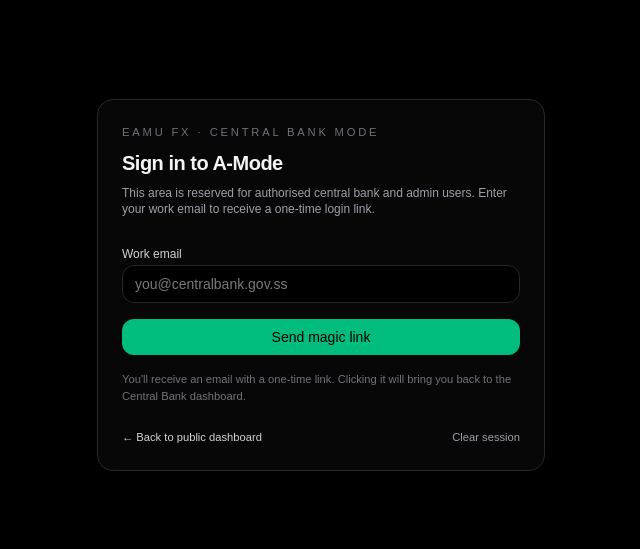
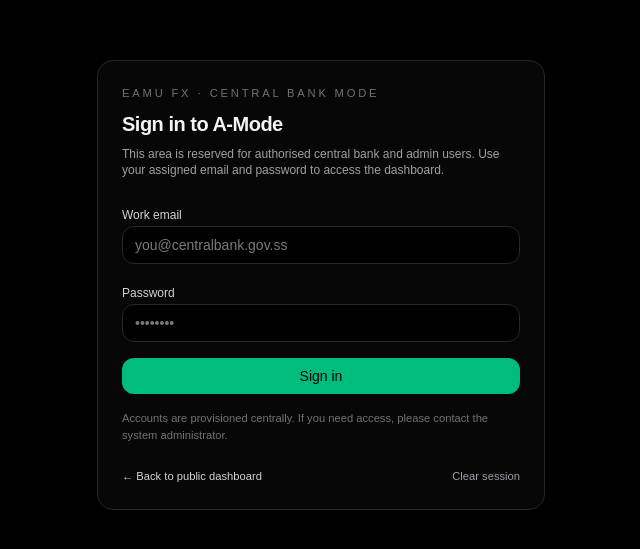
Before and after one commit to admindau/eamu-currency-tracker, a Next.js app: page /central-bank/login in a window 1280 px wide. Shown: the part 115-664 px from the top of the page, without its empty margins (319-959 px from the left). Built offline with nearby package versions, Linux system fonts and the light colour scheme; no server answers.

Commit message:
Fix: Central Bank login

```diff
--- a/app/central-bank/login/page.tsx
+++ b/app/central-bank/login/page.tsx
@@ -10,39 +10,49 @@ export default function CentralBankLoginPage() {
   const supabase = getSupabaseBrowserClient();
 
   const [email, setEmail] = useState("");
-  const [status, setStatus] = useState<"idle" | "sending" | "sent" | "error">(
-    "idle"
-  );
+  const [password, setPassword] = useState("");
+  const [status, setStatus] = useState<
+    "idle" | "signing-in" | "error"
+  >("idle");
   const [errorMessage, setErrorMessage] = useState<string | null>(null);
 
   async function handleSubmit(e: FormEvent) {
     e.preventDefault();
-    setStatus("sending");
+    setStatus("signing-in");
     setErrorMessage(null);
 
     try {
-      const origin =
-        typeof window !== "undefined" ? window.location.origin : "";
-
-      const { error } = await supabase.auth.signInWithOtp({
+      const { data, error } = await supabase.auth.signInWithPassword({
         email,
-        options: {
-          emailRedirectTo: `${origin}/central-bank`,
-        },
+        password,
       });
 
-      if (error) {
-        console.error("Supabase magic link error:", error);
+      if (error || !data?.user) {
+        console.error("Supabase password sign-in error:", error);
         setStatus("error");
-        setErrorMessage(error.message ?? "Failed to send magic link.");
+        setErrorMessage(
+          error?.message ?? "Invalid email or password. Please try again."
+        );
         return;
       }
 
-      setStatus("sent");
+      // Success → go to central bank dashboard
+      router.replace("/central-bank");
     } catch (err: any) {
-      console.error("Magic link error:", err);
+      console.error("Password sign-in error:", err);
       setStatus("error");
-      setErrorMessage("Unexpected error sending magic link.");
+      setErrorMessage("Unexpected error during sign-in.");
+    }
+  }
+
+  async function handleClearSession() {
+    try {
+      await supabase.auth.signOut();
+    } catch (err) {
+      console.error("Error clearing session:", err);
+    } finally {
+      setStatus("idle");
+      setErrorMessage(null);
     }
   }
 
@@ -58,7 +68,7 @@ export default function CentralBankLoginPage() {
           </h1>
           <p className="text-xs text-zinc-400">
             This area is reserved for authorised central bank and admin users.
-            Enter your work email to receive a one-time login link.
+            Use your assigned email and password to access the dashboard.
           </p>
         </div>
 
@@ -81,16 +91,30 @@ export default function CentralBankLoginPage() {
             />
           </div>
 
+          <div className="space-y-1">
+            <label
+              htmlFor="password"
+              className="text-xs font-medium text-zinc-300"
+            >
+              Password
+            </label>
+            <input
+              id="password"
+              type="password"
+              required
+              value={password}
+              onChange={(e) => setPassword(e.target.value)}
+              placeholder="••••••••"
+              className="w-full rounded-xl border border-zinc-800 bg-black px-3 py-2 text-sm text-zinc-100 focus:border-emerald-500 focus:outline-none focus:ring-1 focus:ring-emerald-500/60"
+            />
+          </div>
+
           <button
             type="submit"
-            disabled={status === "sending" || status === "sent"}
+            disabled={status === "signing-in"}
             className="w-full rounded-xl bg-emerald-500 px-3 py-2 text-sm font-medium text-black hover:bg-emerald-400 disabled:cursor-not-allowed disabled:opacity-70"
           >
-            {status === "sending"
-              ? "Sending magic link..."
-              : status === "sent"
-              ? "Link sent — check your email"
-              : "Send magic link"}
+            {status === "signing-in" ? "Signing in…" : "Sign in"}
           </button>
 
           {status === "error" && errorMessage && (
@@ -98,8 +122,8 @@ export default function CentralBankLoginPage() {
           )}
 
           <p className="text-[0.7rem] text-zinc-500">
-            You&apos;ll receive an email with a one-time link. Clicking it will
-            bring you back to the Central Bank dashboard.
+            Accounts are provisioned centrally. If you need access, please
+            contact the system administrator.
           </p>
         </form>
 
@@ -112,10 +136,7 @@ export default function CentralBankLoginPage() {
           </Link>
           <button
             type="button"
-            onClick={async () => {
-              await supabase.auth.signOut();
-              router.refresh();
-            }}
+            onClick={handleClearSession}
             className="text-zinc-400 hover:text-zinc-100 transition"
           >
             Clear session
```
